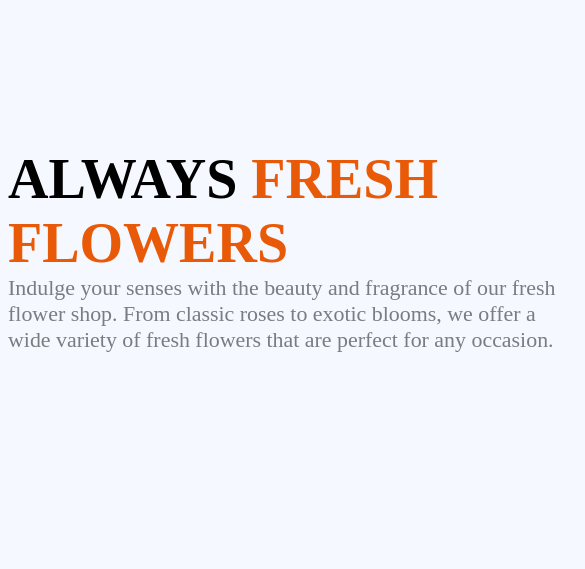
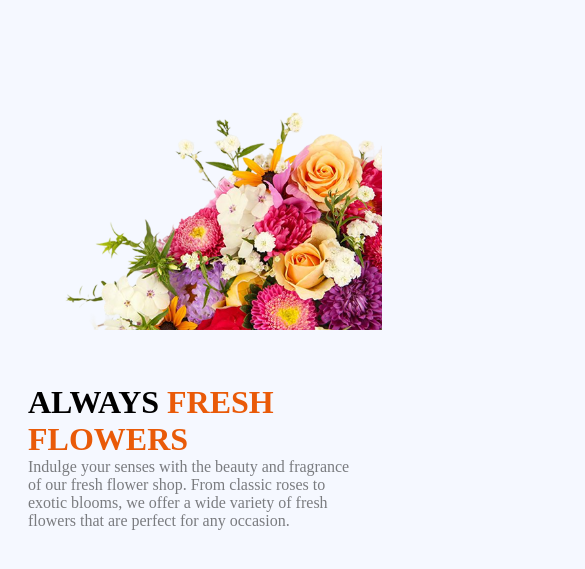
Before and after one commit to devpranto2/assignment-two, a plain HTML site: page index.html in a window 390 px wide. Shown: the part 63-632 px from the top of the page, 585 px wide, since content can reach past the window. Drawn offline with Linux system fonts and the light colour scheme.

Commit message:
banner responsive added

```diff
--- a/style.css
+++ b/style.css
@@ -44,7 +44,7 @@ body{
 /* banner style  */
 .banner{
     width: 1140px;
-    height: 460px;
+    /* height: 460px; */
     display: flex;
     justify-items: center;
     margin: 0px auto;
@@ -93,11 +93,28 @@ body{
     height: 38px;
     width: 63px;
 }
-#ho{
-    display: none;
-}
-#sh{
+#ho, #sh{
     display: none;
 }
 
+/* banner section  */
+.banner{
+    flex-direction: column-reverse;
+    width: 100%;
 }
+.banner-img img{
+    width: 100%;
+}
+.banner-title{
+    font-size: 2rem;
+}
+.banner-sub{
+    font-size: 1rem;
+}
+.banner-des{
+    margin: 0px 20px;
+}
+
+
+
+}
```
